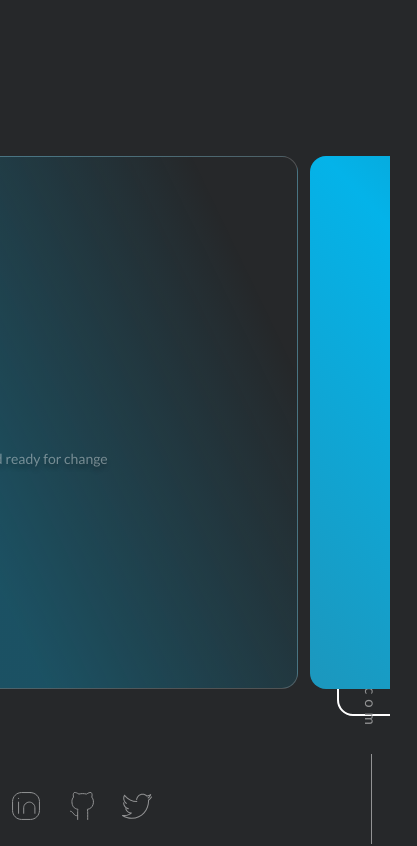
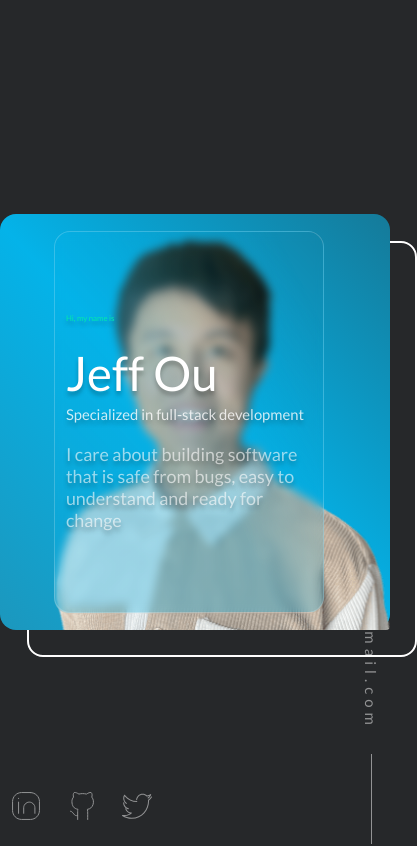
Before and after one commit to pophero110/2023-jeff-portfolio, a Next.js app: page / in a window 390 px wide. Shown: the top 846 px of the page, 417 px wide, since content can reach past the window. Built offline with nearby package versions, Linux system fonts and the light colour scheme.

Commit message:
Add styles to HeroSection for $tablet breakpoint

```diff
--- a/src/components/headshot/headshot.module.scss
+++ b/src/components/headshot/headshot.module.scss
@@ -15,9 +15,18 @@
 .headShot {
   width: 41.66666667%;
   height: 49.35185185%;
-  min-height: 53.3rem;
-  min-width: 55rem;
+  max-height: 53.3rem;
+  max-width: 55rem;
   position: relative;
+
+  @media (max-width: $tablet) {
+    width: 100%;
+    position: absolute;
+    z-index: 1;
+    &__image {
+      filter: blur(10);
+    }
+  }
 
   &__image {
     object-fit: cover;
@@ -28,7 +37,9 @@
     left: 0;
     width: 100%;
     height: 100%;
+    border-radius: $border-radius;
   }
+
   &:hover &__image {
     transform: translate(0, -1rem);
   }
--- a/src/components/sections/heroSection/heroContent/heroContent.module.scss
+++ b/src/components/sections/heroSection/heroContent/heroContent.module.scss
@@ -3,8 +3,8 @@
 .heroContent {
   width: 58.33333333%;
   height: 49.35185185%;
-  min-height: 53.3rem;
-  min-width: 76.8rem;
+  max-height: 53.3rem;
+  max-width: 76.8rem;
   margin-right: 1.2rem;
   border: 1px solid rgba(255, 255, 255, 0.2);
   border-radius: $lg-border-raduis;
@@ -15,10 +15,12 @@
   );
   padding: 4%;
   display: flex;
+
   &__container {
     display: flex;
     flex-direction: column;
     justify-content: center;
+
     & > :not(:last-child) {
       margin-bottom: 1.2rem;
     }
@@ -36,4 +38,41 @@
   &__summary {
     color: rgba(255, 255, 255, 0.4);
   }
+
+  @media (max-width: $tablet) {
+    width: 100%;
+    height: 45.35185185%;
+    padding: 0 4%;
+    background: linear-gradient(
+      64.28deg,
+      rgba(4, 179, 233, 0.3) 50.33%,
+      rgba(0, 83, 61, 0) 90%
+    );
+    backdrop-filter: blur(4px);
+    text-align: left;
+    z-index: 2;
+    transition: $transition;
+    &:hover {
+      backdrop-filter: blur(0px);
+    }
+    &__greeting {
+      color: $secondary-color;
+      font-size: 2vw;
+      margin-bottom: 3rem !important;
+    }
+
+    &__name {
+      font-size: calc($h1-font-size + 5vw);
+    }
+
+    &__skill {
+      color: rgba(255, 255, 255, 0.8);
+      font-size: calc($h2-font-size + 2vw);
+      margin-bottom: 2rem !important;
+    }
+    &__summary {
+      color: rgba(255, 255, 255, 0.6);
+      font-size: calc($h3-font-size + 1vw);
+    }
+  }
 }
--- a/src/components/sections/heroSection/heroSection.module.scss
+++ b/src/components/sections/heroSection/heroSection.module.scss
@@ -1,6 +1,12 @@
+@import "../../../styles/variables";
+
 .hero {
   display: flex;
   justify-content: center;
   align-items: center;
   height: 100vh;
+
+  @media (max-width: $tablet) {
+    flex-direction: column;
+  }
 }
```
